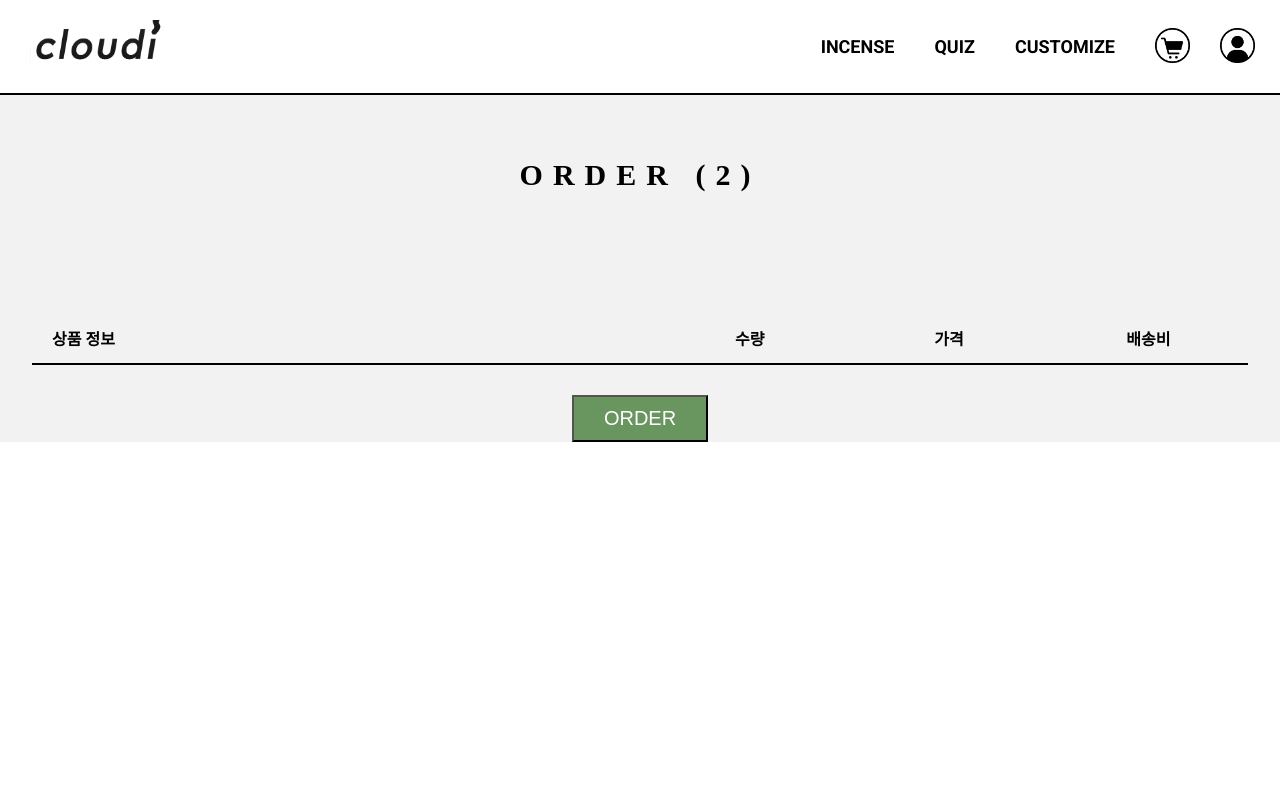
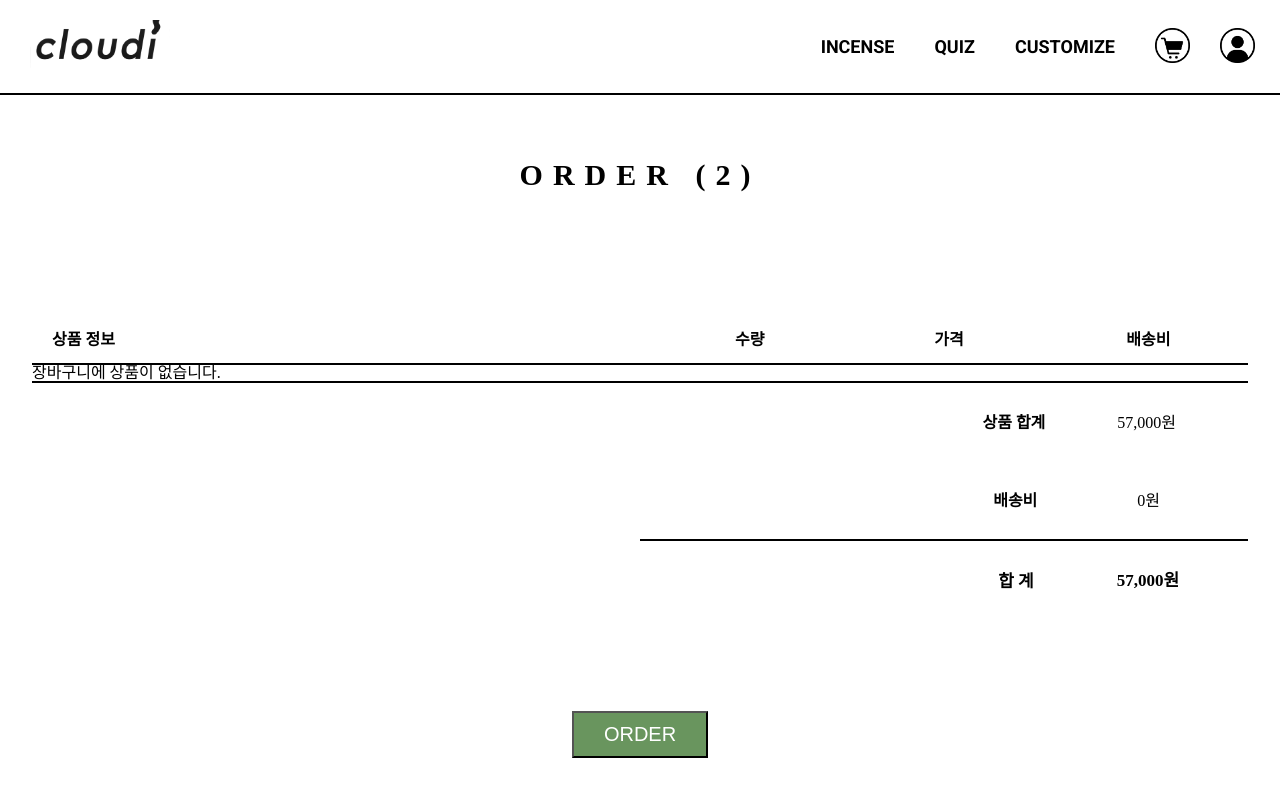
Before and after one commit to codestates/cloudi, a React (Create React App) app in the folder client/: page /order in a window 1280 px wide. Shown: the top 796 px of the page. Built offline with nearby package versions, Linux system fonts and the light colour scheme; a web font is replaced by a local one.

Commit message:
Feat: Add order page layout

```diff
--- a/client/src/components/main_components/OtherPages.js
+++ b/client/src/components/main_components/OtherPages.js
@@ -3,7 +3,7 @@ import styled from 'styled-components';
 import MainFooter from './MainFooter';
 
 const OtherPagesContainer = styled.section`
-  background-color: rgb(229, 232, 225);
+  background-color: rgba(229, 232, 225, 0.7);
 `;
 
 const PageContainer = styled.section`
--- a/client/src/components/order_components/OrderCount.js
+++ b/client/src/components/order_components/OrderCount.js
@@ -3,11 +3,14 @@ import styled from 'styled-components';
 
 const OrderCountContainer = styled.section`
   width: 100%;
+  margin-top: 20px;
   height: 120px;
-  margin-top: 20px;
   line-height: 120px;
   text-align: center;
   @media screen and (max-width: 1023px) {
+    text-align: center;
+    height: 100px;
+    line-height: 100px;
   };
 `;
 
@@ -15,6 +18,13 @@ const OrderNumber = styled.h2`
   font-size: 30px;
   font-weight: bold;
   letter-spacing: 10px;
+  @media screen and (max-width: 1023px) {
+    margin: 0 auto;
+    width: 95%;
+    font-size: 25px;
+    letter-spacing: 7px;
+    border-bottom: 2px solid;
+  }
 `;
 
 const OrderCount = () => {
--- a/client/src/components/order_components/OrderProduct.js
+++ b/client/src/components/order_components/OrderProduct.js
@@ -31,7 +31,7 @@ const ButtonContainer = styled.div`
 `;
 
 const Button = styled.button`
-  margin-top: 30px;
+  margin-top: 90px;
   font-size: 20px;
   padding: 10px 30px;
   color: white;
@@ -46,6 +46,53 @@ const Button = styled.button`
   };
 `;
 
+const ProductCal = styled.article`
+  display: flex;
+  width: 100%;
+  height: 80px;
+  line-height: 80px;
+  border-top: 2px solid;
+`;
+
+const CalDesc = styled.div`
+  flex: 5;
+  text-align: right;
+  font-weight: bold;
+`;
+
+const Price = styled.div`
+  flex: 1;
+  text-align: center;
+`;
+
+const ShippingFeeCal = styled(ProductCal)`
+  margin-left: auto;
+  width: 50%;
+  margin-top: 0;
+  border-top: none;
+  border-bottom: 2px solid;
+`;
+
+const FeeDesc = styled(CalDesc)`
+  flex: 2;
+  padding-right: 12px;
+`;
+
+const PriceSumContainer = styled(ProductCal)`
+  border-top: none;
+`;
+
+const SumDesc = styled(CalDesc)`
+  font-family: 'Roboto', sans-serif;
+  font-size: 17px;
+  padding-right: 14px;
+`;
+
+const Sum = styled(Price)`
+  font-size: 17px;
+  font-weight: bold;
+`;
+
 const OrderProduct = () => {
   return (
     <OrderProductContainer>
@@ -55,6 +102,23 @@ const OrderProduct = () => {
         <ProductDesc>가격</ProductDesc>
         <ProductDesc>배송비</ProductDesc>
       </ProductExplanation>
+      장바구니에 상품이 없습니다.
+      <ProductCal>
+        <CalDesc>상품 합계</CalDesc>
+        <Price>57,000원</Price>
+      </ProductCal>
+      <ShippingFeeCal>
+        <FeeDesc>배송비</FeeDesc>
+        <Price>0원</Price>
+      </ShippingFeeCal>
+      <PriceSumContainer>
+        <SumDesc>
+          합 계
+        </SumDesc>
+        <Sum>
+          57,000원
+        </Sum>
+      </PriceSumContainer>
       <ButtonContainer>
         <Button>ORDER</Button>
       </ButtonContainer>
--- a/client/src/modals/Header.js
+++ b/client/src/modals/Header.js
@@ -12,8 +12,7 @@ const NavBar = styled.nav`
   justify-content: space-between;
   align-items: center;
   border-bottom: 2px solid;
-  background-color: ${props =>
-    props.menu ? 'white' : 'rgba(255, 255, 255, 0)'};
+  background-color: white;
   .active li {
     background-color: rgb(183, 197, 139);
   }
@@ -149,7 +148,9 @@ const Header = () => {
       <NavMenu menu={menu}>
         <MobileMenuList>SIGN UP</MobileMenuList>
         <MobileMenuList>LOG IN</MobileMenuList>
-        <MobileMenuList>ORDER</MobileMenuList>
+        <NavLink to='/order' style={{ textDecoration: 'none', color: 'black' }}>
+          <MobileMenuList>ORDER</MobileMenuList>
+        </NavLink>
         <NavLink to='/incense' style={{ textDecoration: 'none', color: 'black' }}>
           <MenuList>INCENSE</MenuList>
         </NavLink>
--- a/client/src/pages/Order.js
+++ b/client/src/pages/Order.js
@@ -5,7 +5,6 @@ import OrderProduct from '../components/order_components/OrderProduct';
 
 const OrderContainer = styled.main`
   padding-top: 95px;
-  background-color: rgb(242, 242, 242);
   @media screen and (max-width: 1023px) {
     padding-top: 64px;
   };
```
